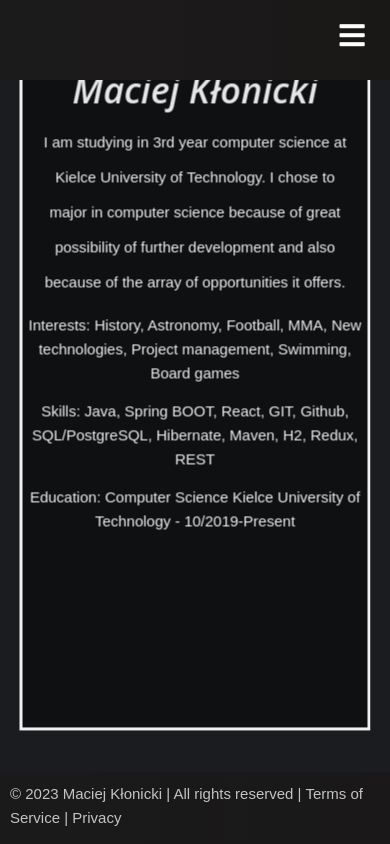
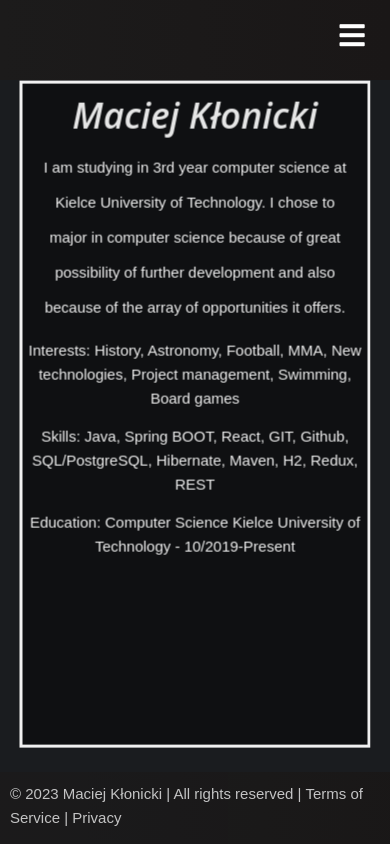
Before and after one commit to MaciejKlonicki/MyPortfolio, a React (Create React App) app: page /aboutme in a window 390 px wide. Built offline with nearby package versions, Linux system fonts and the light colour scheme; the HTML template or start-up script is replaced by a standard one.

Commit message:
Improved my previous commit

```diff
--- a/src/components/aboutMe/Aboutme.css
+++ b/src/components/aboutMe/Aboutme.css
@@ -61,8 +61,8 @@ p {
 
   @media screen and (max-width: 768px) {
     .aboutme-place {
-      top: 46%;
+      top: 48.5%;
       width: 90%;
-      height: 80%;
+      height: 79%;
   }
   }
```
